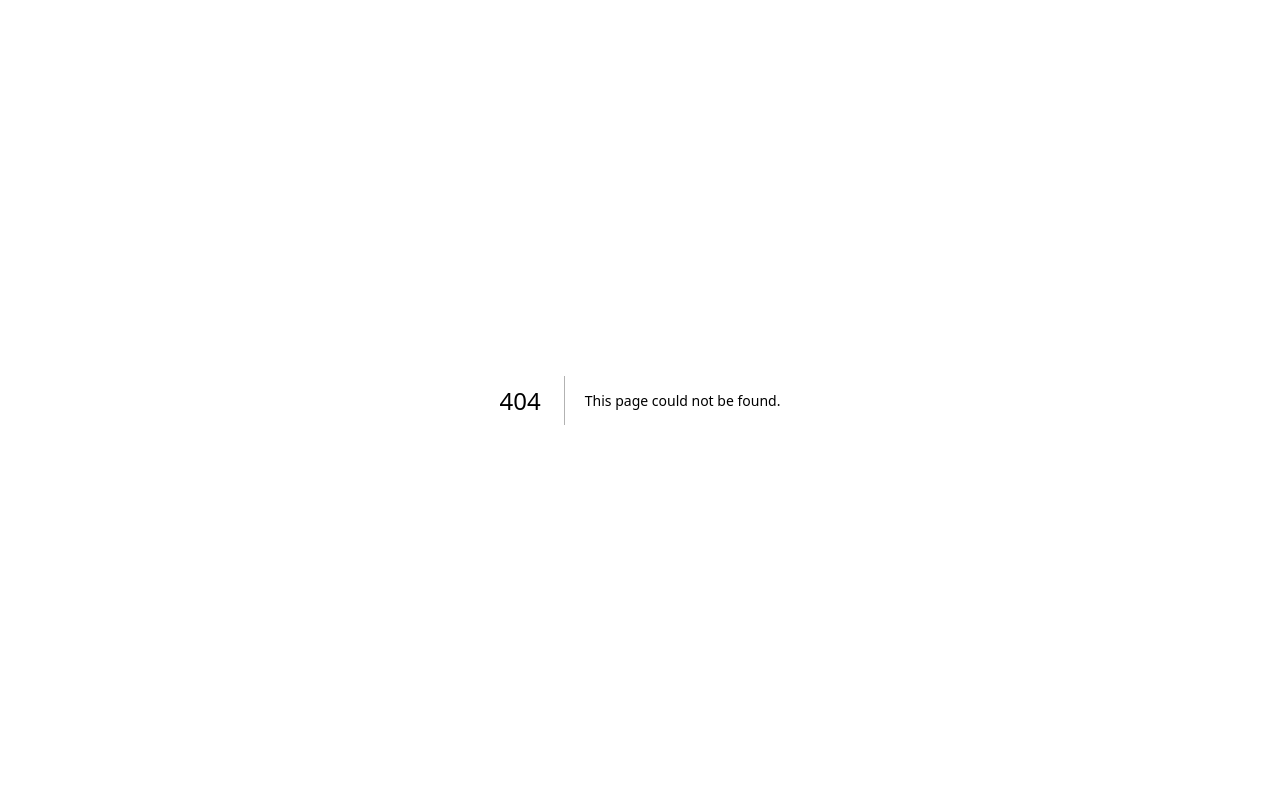
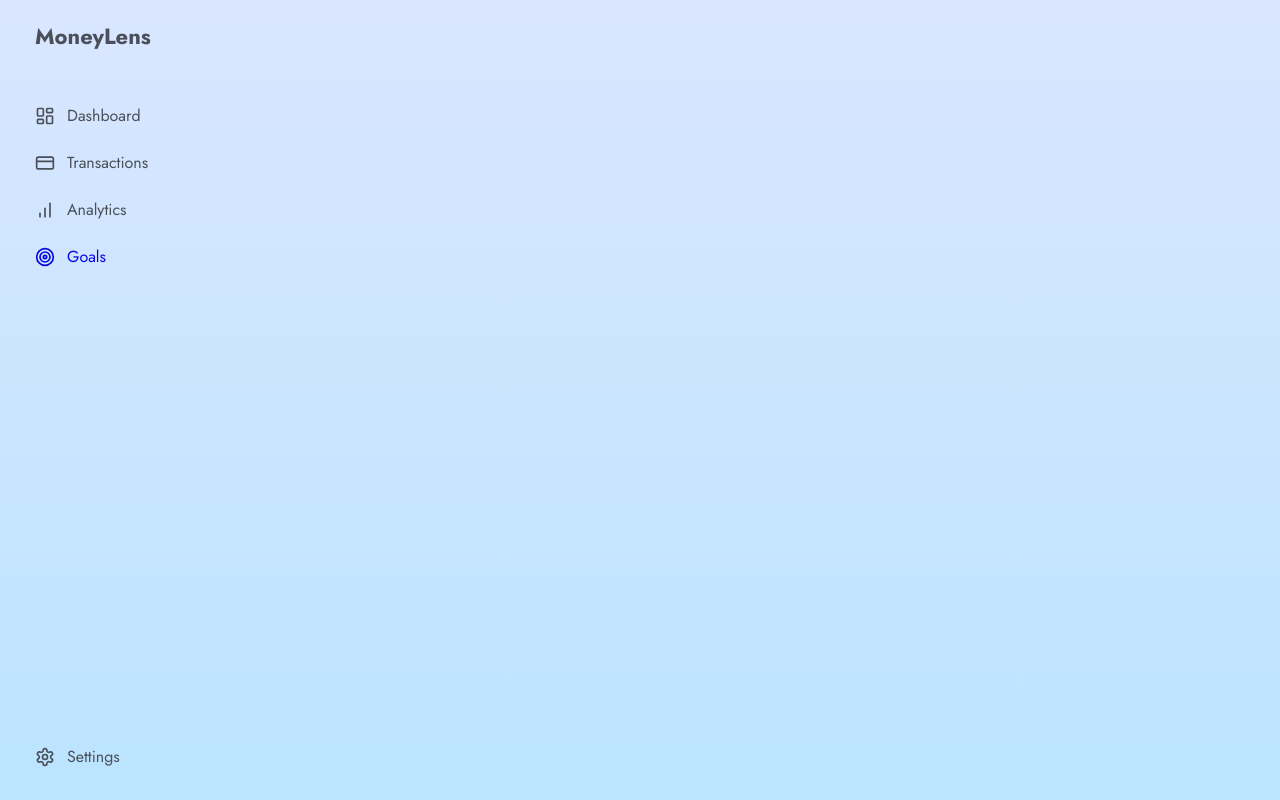
Before and after one commit to Sahil-Sharma-603/Money-Lens-App, a Next.js app in the folder frontend/: page /goals in a window 1280 px wide. Before the commit this address had no page. Built offline with nearby package versions, Linux system fonts and the light colour scheme.

Commit message:
frontend setup

```diff
--- a/frontend/package.json
+++ b/frontend/package.json
@@ -12,6 +12,7 @@
     "@emotion/react": "^11.14.0",
     "@emotion/styled": "^11.14.0",
     "@mui/material": "^6.4.3",
+    "lucide-react": "^0.474.0",
     "mongodb": "^6.13.0",
     "next": "15.1.6",
     "react": "^19.0.0",
--- /dev/null
+++ b/frontend/src/app/components/LayoutWrapper.tsx
@@ -0,0 +1,17 @@
+'use client';
+
+import { usePathname } from "next/navigation";
+import NavBar from "./NavBar";
+
+export default function LayoutWrapper({ children }: { children: React.ReactNode }) {
+  const pathname = usePathname();
+
+  const isLoginPage = pathname === "/"; // Hide navbar on login
+
+  return (
+    <div className="layout">
+      {!isLoginPage && <NavBar />}
+      <main className={isLoginPage ? "noNav" : "content"}>{children}</main>
+    </div>
+  );
+}
--- /dev/null
+++ b/frontend/src/app/components/NavBar.module.css
@@ -0,0 +1,59 @@
+/* Sidebar Navigation */
+.sidebar {
+    width: 250px;
+    height: 100vh;
+    position: fixed;
+    top: 0;
+    left: 0;
+    display: flex;
+    flex-direction: column;
+    padding: 20px;
+}
+
+/* MoneyLens Logo */
+.logo {
+    font-size: 22px;
+    font-weight: bold;
+    color: var(--text);
+    text-align: left;
+    margin-bottom: 40px;
+    margin-left: 15px
+}
+
+/* Navigation Links */
+.navLinks {
+    list-style: none;
+    display: flex;
+    flex-direction: column;
+    flex-grow: 1;   /* Push last item to bottom (settings)*/
+}
+
+.navItem {
+    display: flex;
+    align-items: center;
+    padding: 12px 15px;
+    border-radius: 8px;
+    transition: background 0.3s ease;
+}
+
+.navItem a {
+    display: flex;
+    align-items: center;
+    text-decoration: none;
+    color: var(--text);
+    font-size: 16px;
+    gap: 12px;
+}
+
+.navItem:hover {
+    background: rgba(0, 31, 63, 0.1);
+}
+
+.navItem.active a {
+    color: var(--positive);
+}
+
+/* Move settings to bottom */
+.bottomItem {
+    margin-top: auto;
+}
--- /dev/null
+++ b/frontend/src/app/components/NavBar.tsx
@@ -0,0 +1,38 @@
+'use client';
+
+import Link from 'next/link';
+import { usePathname } from 'next/navigation';
+import { LayoutDashboard, CreditCard, BarChart, Target, Settings } from 'lucide-react';
+import styles from './NavBar.module.css';
+
+export default function NavBar() {
+  const pathname = usePathname();
+
+  // Sidebar menu items
+  const menuItems = [
+    { name: 'Dashboard', path: '/dashboard', icon: <LayoutDashboard size={20} /> },
+    { name: 'Transactions', path: '/transactions', icon: <CreditCard size={20} /> },
+    { name: 'Analytics', path: '/analytics', icon: <BarChart size={20} /> },
+    { name: 'Goals', path: '/goals', icon: <Target size={20} /> },
+    { name: 'Settings', path: '/settings', icon: <Settings size={20} />, isBottom: true }, // Settings is moved to bottom
+  ];
+
+  return (
+    <aside className={styles.sidebar}>
+      {/* Logo */}
+      <div className={styles.logo}>MoneyLens</div>
+
+      {/* Navigation Links */}
+      <ul className={styles.navLinks}>
+        {menuItems.map((item) => (
+          <li key={item.name} className={`${styles.navItem} ${pathname === item.path ? styles.active : ''} ${item.isBottom ? styles.bottomItem : ''}`}>
+            <Link href={item.path}>
+              {item.icon}
+              <span>{item.name}</span>
+            </Link>
+          </li>
+        ))}
+      </ul>
+    </aside>
+  );
+}
--- a/frontend/src/app/dashboard/page.tsx
+++ b/frontend/src/app/dashboard/page.tsx
@@ -1,7 +1,7 @@
 export default function Dashboard() {
     return (
       <div>
-        <h1>Dashboard</h1>
+        {/* <h1>Dashboard</h1> */}
       </div>
     );
 }
--- a/frontend/src/app/globals.css
+++ b/frontend/src/app/globals.css
@@ -2,8 +2,8 @@
   --font-jost: "Jost", sans-serif;
 
   /* Gradient Colours */
-  --gradient-start: #DAE6FF; /* Light Blue */
-  --gradient-end: #BBE4FF; /* Purple */
+  --gradient-start: #DAE6FF;
+  --gradient-end: #BBE4FF;
 
   /* Primary colors */
   --positive: #0707E2;
--- /dev/null
+++ b/frontend/src/app/goals/page.tsx
@@ -0,0 +1,7 @@
+export default function Goals() {
+    return (
+      <div>
+        {/* <h1>Goals</h1> */}
+      </div>
+    );
+}
--- a/frontend/src/app/layout.tsx
+++ b/frontend/src/app/layout.tsx
@@ -1,6 +1,7 @@
 import type { Metadata } from "next";
 import { Jost } from "next/font/google";
 import "./globals.css";
+import LayoutWrapper from "./components/LayoutWrapper";
 
 const jost = Jost({
   variable: "--font-jost",
@@ -9,19 +10,15 @@ const jost = Jost({
 });
 
 export const metadata: Metadata = {
-  title: "Money Lens",
+  title: "MoneyLens",
   description: "Simplify your finances",
 };
 
-export default function RootLayout({
-  children,
-}: Readonly<{
-  children: React.ReactNode;
-}>) {
+export default function RootLayout({ children }: { children: React.ReactNode }) {
   return (
     <html lang="en">
-      <body className={`${jost.variable}`}>
-        {children}
+      <body className={jost.variable}>
+        <LayoutWrapper>{children}</LayoutWrapper>
       </body>
     </html>
   );
```
Also changed, not shown: frontend/src/app/analytics/page.tsx (added, +7 -0 lines), frontend/src/app/transactions/page.tsx (added, +7 -0 lines), 1 other file (tests, documents, lock files or other folders).
